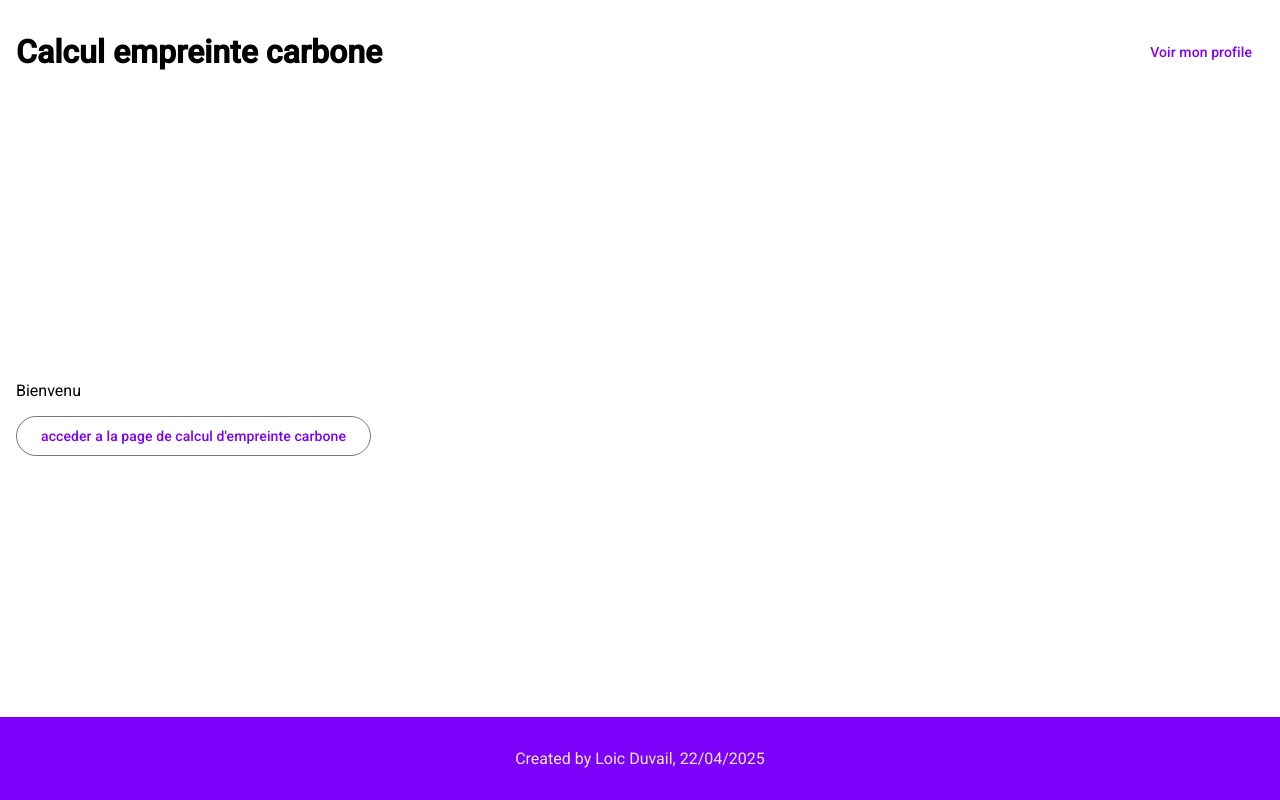
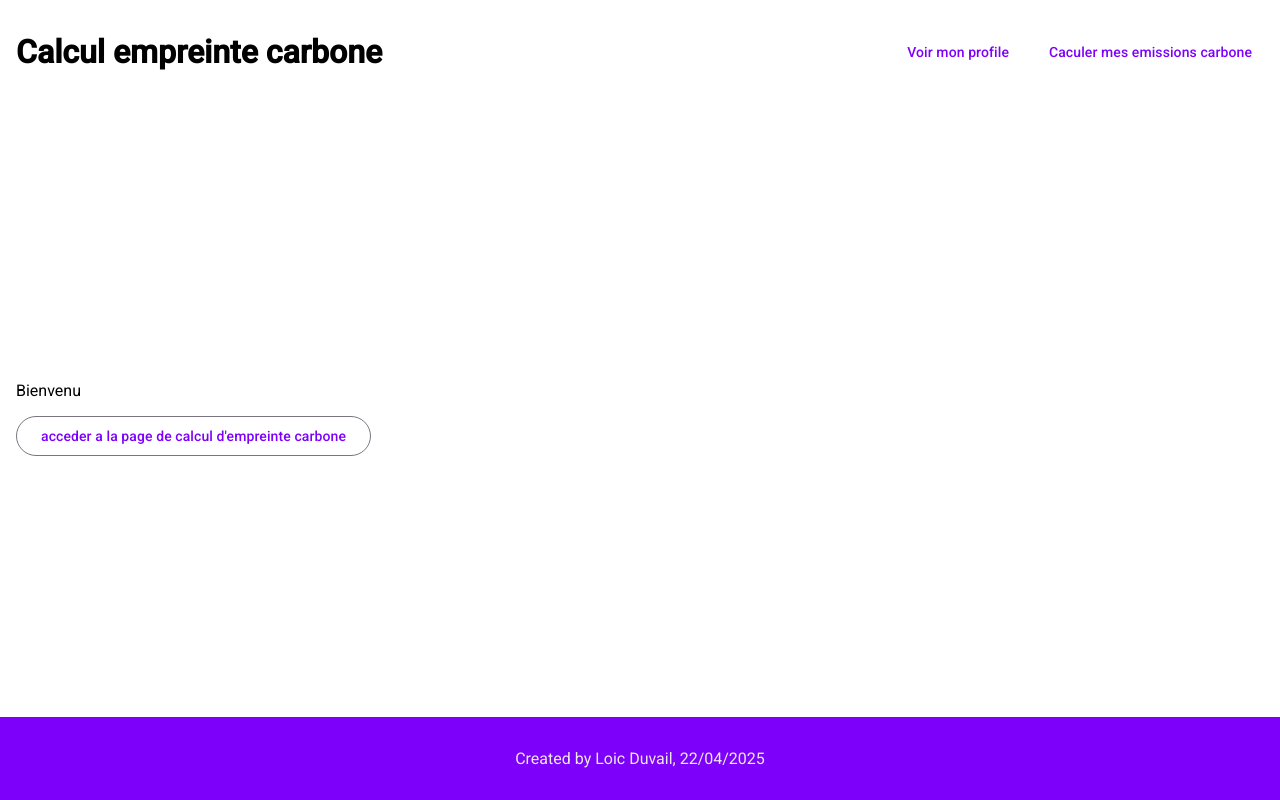
Before and after one commit to loic-eni/angular-carbon-footprint, an Angular app: page /home in a window 1280 px wide. Built offline with nearby package versions, Linux system fonts and the light colour scheme.

Commit message:
feat: add redirection button for carbon-footprint page

```diff
--- a/src/app/header/header.component.html
+++ b/src/app/header/header.component.html
@@ -11,6 +11,15 @@
           >Voir mon profile</a
         >
       </li>
+      <li>
+        <a
+          mat-button
+          routerLink="/carbon-footprint"
+          routerLinkActive="active"
+          ariaCurrentWhenActive="page"
+          >Caculer mes emissions carbone</a
+        >
+      </li>
     </ul>
     @if(username()){
     <p>Bienvenu {{ username() }}</p>
```
